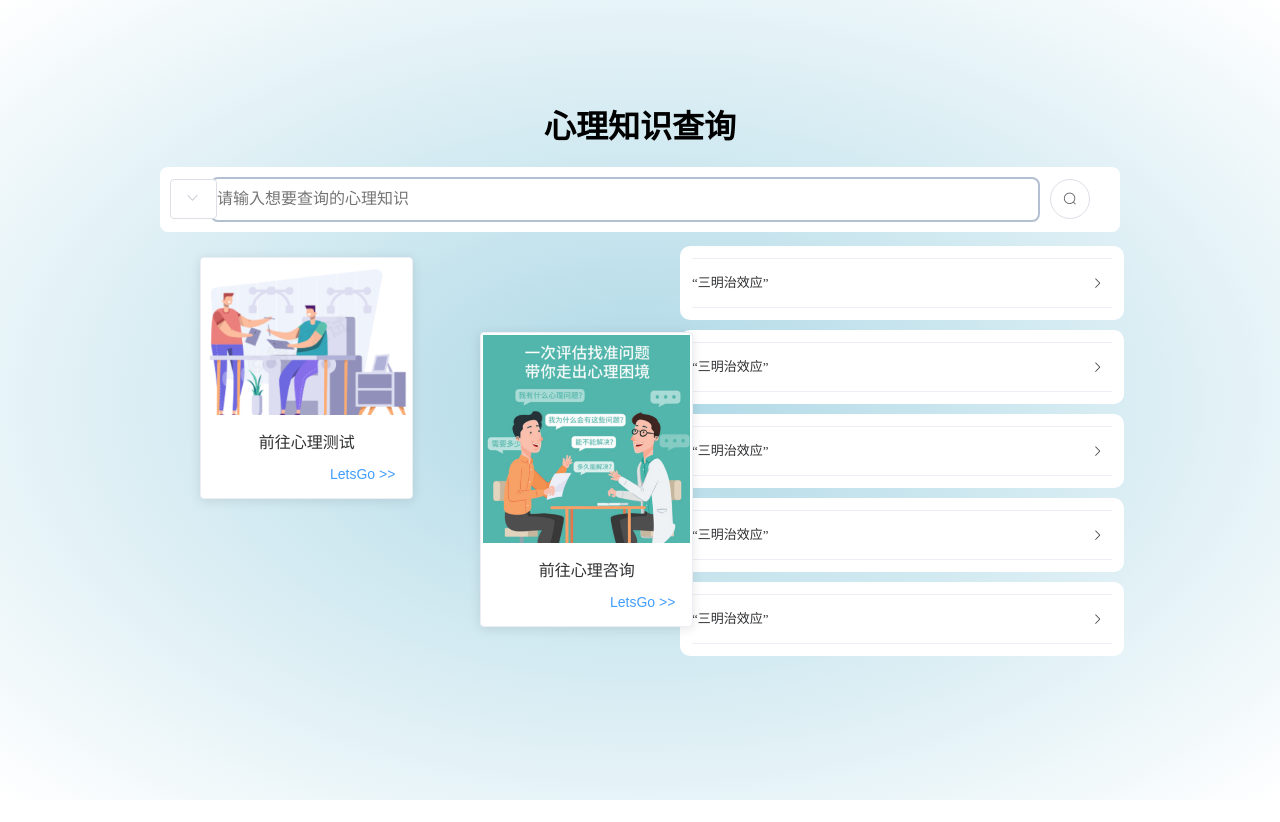
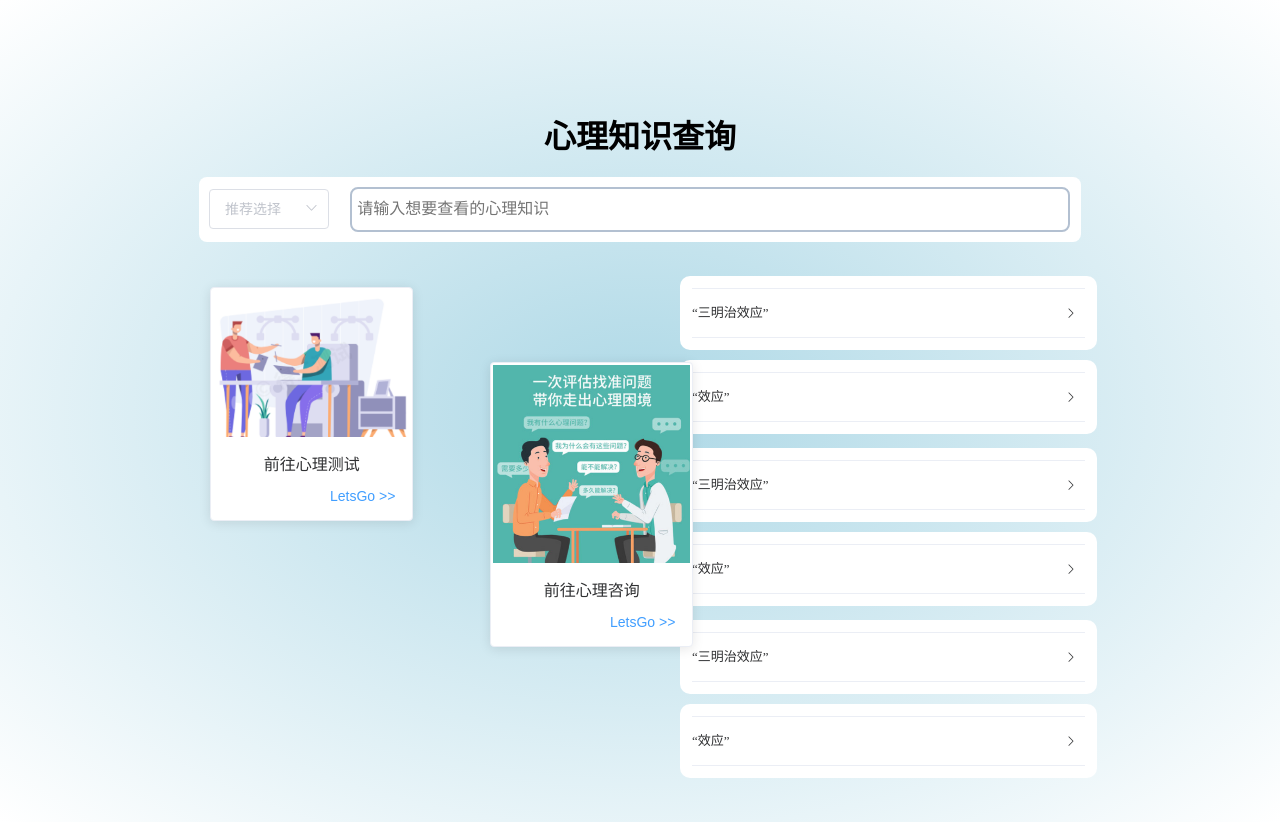
Before and after one commit to seyun1205/-, a Vue app in the folder psychology-chk/: page /knowledge in a window 1280 px wide. Before the commit the page ends 800 px from the top, so only its background shows below. Built offline with nearby package versions, Linux system fonts and the light colour scheme.

Commit message:
Update knowledge.vue

```diff
--- a/psychology-chk/src/views/from/main/knowledge.vue
+++ b/psychology-chk/src/views/from/main/knowledge.vue
@@ -1,22 +1,20 @@
 <template>
-  <div class="all">
+    <div class="body">
       <div class="body_title">
         <h1 class="title">心理知识查询</h1>
         <div class="search">
-        <el-select class="search_codes" v-model="select" slot="prepend" placeholder="请选择">
-          <el-option label="效应" value="1"></el-option>
-          <el-option label="心理学" value="2"></el-option>
+          <el-select class="search_codes" v-model="searchStr" clearable placeholder="推荐选择">
+            <el-option class="search_codes_code" label="效应" value="效应"></el-option>
+            <el-option class="search_codes_code" label="心理学" value="心理学"></el-option>
+            <el-option class="search_codes_code" label="人" value="人"></el-option>
           </el-select>
-        <input class="search_input" type="text" placeholder="请输入想要查询的心理知识" />
-        <el-button icon="el-icon-search" circle></el-button>
+          <input class="search_input" type="text" v-model="searchStr" placeholder="请输入想要查看的心理知识" />
         </div>
-
-
       </div>
-
 
       <div class="body_views">
         <div class="body_views_view">
+
           <el-row class="body_views_view_show1">
             <el-col :span="8" v-for="(o, index) in 1" :key="o" :offset="index > 0 ? 1 : 0">
               <el-card :body-style="{ padding: '2px' }">
@@ -44,54 +42,95 @@
               </el-card>
             </el-col>
           </el-row>
+
         </div>
 
         <div class="body_views_papers">
           <div class="body_views_papers_li">
-          <Paper />
+            <ul v-for="(o, index) in 3">
+              <li class="item" v-for="item in results" :key="item">
+                <div class="desc">
+                  <el-collapse  v-model="activeNames" @change="handleChange">
+                    <el-collapse-item class="desc_title" :title="item.content_title" name="1" style="text-align: left;font-size: 18px">
+                      <span class="desc_show">
+                        {{ item.content }}
+                      </span>
+                    </el-collapse-item>
+                  </el-collapse>
+                </div>
+              </li>
+
+            </ul>
           </div>
         </div>
-    </div>
-
-    <div class="footer">
       </div>
     </div>
 </template>
 
 <script>
-  import Paper from '@/components/Paper.vue'
   export default {
     name: "knowledge",
-    components: {
-      Paper
-    },
     data() {
       return {
-        input1: '',
+        input1: '123',
         input2: '',
         input3: '',
         select: '',
+        searchStr:'',  //搜索关键词
+        activeNames: ['“三明治效应”','2','3'],
+        knowledgeFrom: [{
+          kno: '01',
+          content_title: '“三明治效应”',
+          content: '在批评心理学中，人们把批评的内容夹在两个表扬之中从而使受批评者愉快地接受批评的现象，称之为三明治效应。',
+        },
+          {
+          kno: '02',
+          content_title: '“效应”',
+          content: '称之为三明治效应。',
+        },
+        ]
       }
     },
-    methods:{
+    computed:{
+      results(){    //关键词显示
+        var knowledgeFrom=this.knowledgeFrom;
+        if(this.searchStr==''){
+          return knowledgeFrom;
+        }
+        var searchStr=this.searchStr.trim().toLocaleLowerCase();
+        knowledgeFrom=knowledgeFrom.filter(function (ele) {
+          if(ele.content.toLocaleLowerCase().indexOf(searchStr)!=-1){
+            return ele;
+          }
+        });
+        return knowledgeFrom;
+      }
+    },
+    methods: {
+      handleChange(val) {
+        console.log(val);
+      },
       totest(){
         this.$router.push('/test')
       },
       tohelp(){
         this.$router.push('/help')
       },
+
     }
   }
-</script>
+</script>s
 
 <style scoped>
+
   div{
     display: block;
   }
-  .all{
-    height: 100%;
+  .body{
+    padding: 10px;
     background-image: radial-gradient(lightblue, white);
   }
+
   .body_title{
     margin: 0 auto;
     box-sizing: border-box;
@@ -107,7 +146,7 @@
   .search{
     padding: 0px;
     margin: 0 auto;
-    width: 75%;
+    width: 70%;
     background-color: white;
     border-radius: 8px;
     position: relative;
@@ -120,20 +159,26 @@
     box-sizing: content-box;
     background: none;
     height: 2em;
-    width: 85%;
-    margin: 10px 10px 10px 20px;
+    width: 80%;
+    margin: 10px 10px 10px 150px;
     border-radius: 8px;
     border: 2px solid #B3C0D1;
   }
   .search_codes{
-    width: 40px;
-    height: 45px;
-    text-align: center;
     padding: 0;
+    width: 120px;
     margin: 12px 10px;
     position: absolute;
   }
+
+  .search_codes_code{
+    margin:5px;
+    line-height: 20px;
+    width: 100px;
+  }
   .body_views{
+    height: 100%;
+    margin: 20px;
     box-sizing: border-box;
     display: flex;
     align-items: flex-start;
@@ -141,17 +186,19 @@
     flex-direction: row;
     flex-wrap: wrap;
   }
+
   .body_views_view{
     flex: 1;
     text-align: center;
     width: 500px;
-    height: 400px;
+    height: 100%;
     position: relative;
   }
+
   .body_views_view_show1{
     width: 100%;
     margin-top:25px;
-    margin-left:200px;
+    margin-left:180px;
     padding: 0;
     text-align: center;
     position: absolute;
@@ -159,44 +206,71 @@
   .body_views_view_show2{
     width: 100%;
     margin-top:100px;
-    margin-left:480px;
+    margin-left:460px;
     padding: 0;
     text-align: center;
+
   }
+
   .bottom {
     margin-top: 13px;
     line-height: 18px;
   }
+
   .button {
     padding: 0;
     float: right;
   }
+
   .image {
     width: 100%;
     display: block;
   }
+
   .clearfix:before,
   .clearfix:after {
     display: table;
     content: "";
   }
+
   .clearfix:after {
     clear: both;
   }
+
   .body_views_papers{
     flex: 1;
+    height: 100%;
     text-align: center;
     font-size: 14px;
   }
-  .footer{
+
+  li {
+    list-style: none;
+    display: flex;
+    background-color: #fff;
+    border: #59c2c5;
+    width: 69%;
     margin-bottom: 10px;
-    padding: 0;
-    text-align: center;
-    width: 100%;
+    padding:12px;
+    border-radius: 10px;
   }
-  .footer_button{
-    text-align: center;
+
+  /* .desc_title 好像没有效果：*/
+  .desc_title {
+    text-align: left;
+    font-size: 18px;
+  }
+  .desc{
+    width: 440px;
     padding: 0;
     margin: 0 auto;
   }
+  .desc_show {
+    display: -webkit-box;   /*必须结合的属性,将对象作为弹性伸缩盒子模型显示*/
+    /*-webkit-line-clamp: 5;  !*设置多少行*!*/
+    -webkit-box-orient: vertical;   /*必须结合的属性,设置或检索伸缩盒对象的子元素的排列方式*/
+    overflow: hidden;   /*文本会被修剪，并且剩余的部分不可见*/
+    text-overflow: ellipsis;
+  }
+
 </style>
```
Lines whose indentation alone changed are shown as unchanged.
